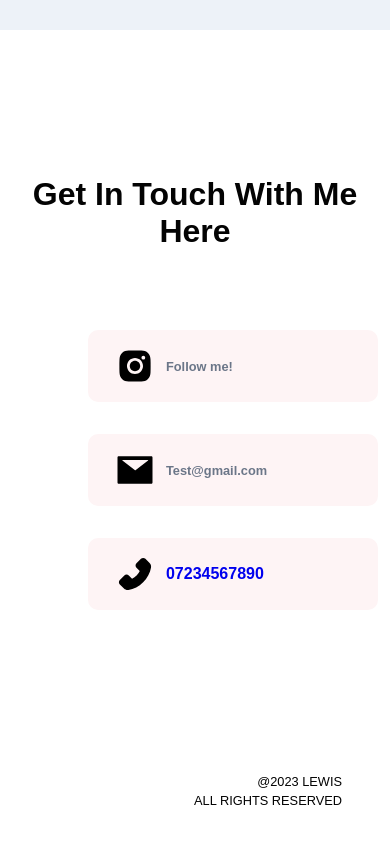
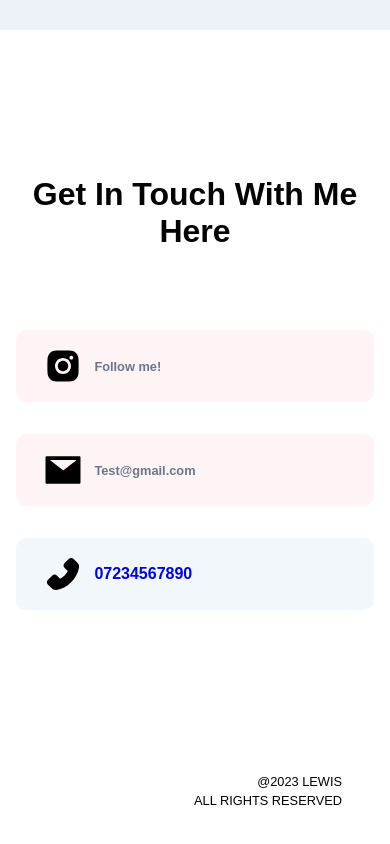
Before and after one commit to LewisMurray00/personal-trainer-webpage, a React (Create React App) app: page / in a window 390 px wide. Shown: the part 5695-6539 px from the top of the page. Built offline with nearby package versions, Linux system fonts and the light colour scheme.

Commit message:
Added some media queries to the footer.jsx

```diff
--- a/src/container/Footer/Footer.scss
+++ b/src/container/Footer/Footer.scss
@@ -45,5 +45,17 @@
         &:hover{
             box-shadow: 0 0 25px #fef4f5;
         }
+
+        @media screen and (max-width: 450px){
+            width: 100%;
+        }
+    }
+
+    @media screen and (max-width: 768px){
+        width: 100%;
     }
 }
+
+.app__footer-cards .app__footer-card:last-child{
+    background-color: #f2f7fb;
+}
```
